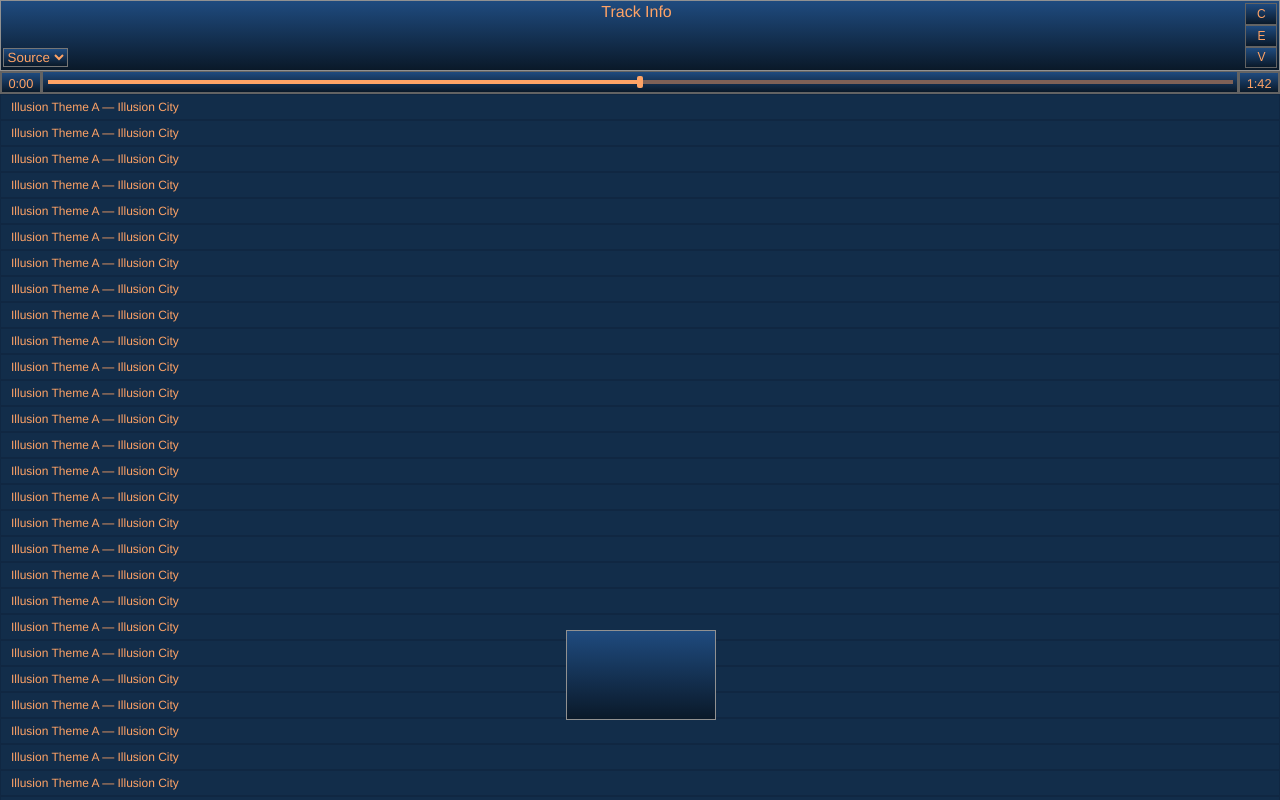
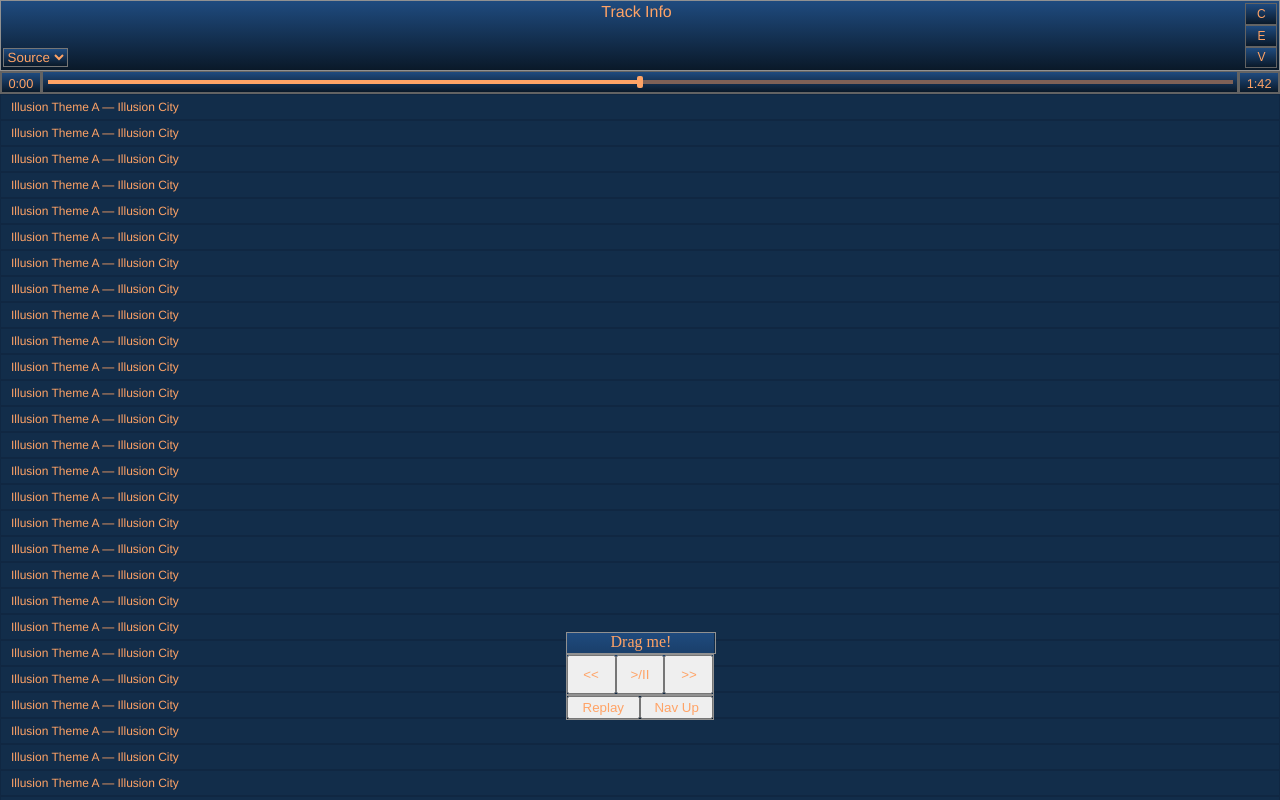
Before and after one commit to KrisAirdancer/vidya-clone, a React (Create React App) app in the folder vidya-frontend/: page / in a window 1280 px wide. Built offline with nearby package versions, Linux system fonts and the light colour scheme.

Commit message:
Added buttons and basic styling to control box. Need to finish styling.

```diff
--- a/vidya-frontend/public/styles.css
+++ b/vidya-frontend/public/styles.css
@@ -22,7 +22,7 @@
     --site-light-blue: #94BAFF;
     --site-brown-orange: #7F6157;
     --nav-button-border: #636363;
-    --navbar-border: #919191;;
+    --top-level-border: #919191;;
     --fade-light: #1F4B7F;
     --fade-dark: #0A1929;
     --track-scrubber-height: 0.8rem;
@@ -59,7 +59,7 @@ nav {
     background-image: linear-gradient(var(--fade-light), var(--fade-dark));
     color: var(--site-orange);
     padding: 0.15rem 0.1rem 0.15rem 0.1rem; /* top right bottom left */
-    border: 1px solid var(--navbar-border);
+    border: 1px solid var(--top-level-border);
 }
 
 nav ul {
@@ -194,6 +194,37 @@ input[type="range"]::-webkit-slider-thumb {
     font-size: 0.75rem;
 }
 
+/***** Control Box *****/
+
+.control-box {
+    position: absolute;
+    bottom: 5rem;
+    left: calc(50% - (var(--control-box-width) / 2));
+    height: var(--control-box-height);
+    width: var(--control-box-width);
+    background-image: linear-gradient(var(--fade-light), var(--fade-dark));
+}
+
+/* TODO: The border on the control box and its buttons will need to have the same fade effect as the original Vidya player (same as the navbar) */
+.control-box-row {
+    text-align: center;
+    border: 1px solid var(--top-level-border);
+    flex-grow: 1;
+
+
+}
+
+.control-box-second-row {
+    text-align: center;
+    border: 1px solid var(--top-level-border);
+    flex-grow: 10;
+}
+
+.control-box-element {
+    color: var(--site-orange);
+    width: 100%;
+}
+
 /**** Flexbox Containers *****/
 
 .nav-flex-container {
@@ -207,13 +238,18 @@ input[type="range"]::-webkit-slider-thumb {
 }
 
 #control-box-flex-container {
-    position: absolute;
-    bottom: 5rem;
-    left: calc(50% - (var(--control-box-width) / 2));
-    height: var(--control-box-height);
-    width: var(--control-box-width);
-    background-image: linear-gradient(var(--fade-light), var(--fade-dark));
-    border: 1px solid var(--navbar-border);
+    display: flex;
+    flex-direction: column;
+}
+
+#control-box-row-two-flex-container {
+    display: flex;
+    flex-direction: row;
+}
+
+#control-box-row-three-flex-container {
+    display: flex;
+    flex-direction: row;
 }
 
 /**** Flexbox Items *****/
--- a/vidya-frontend/src/ControlBox.js
+++ b/vidya-frontend/src/ControlBox.js
@@ -2,7 +2,20 @@ import React from 'react'
 
 export default function ControlBox() {
   return (
-    <div id='control-box-flex-container'>
+    <div id='control-box-flex-container' className='control-box'>
+
+      <div className='control-box-row control-box-element'>Drag me!</div>
+
+      <div id='control-box-row-two-flex-container' className='control-box-second-row'>
+        <button className='control-box-element'>&lt;&lt;</button>
+        <button className='control-box-element'>&gt;/II</button>
+        <button className='control-box-element'>&gt;&gt;</button>
+      </div>
+
+      <div id='control-box-row-three-flex-container' className='control-box-row'>
+        <button className='control-box-element'>Replay</button> {/* TODO: This button should set the current track to replay endlessly */}
+        <button className='control-box-element'>Nav Up</button> {/* TODO: This button should hide the navbar */}
+      </div>
 
     </div>
   )
```
